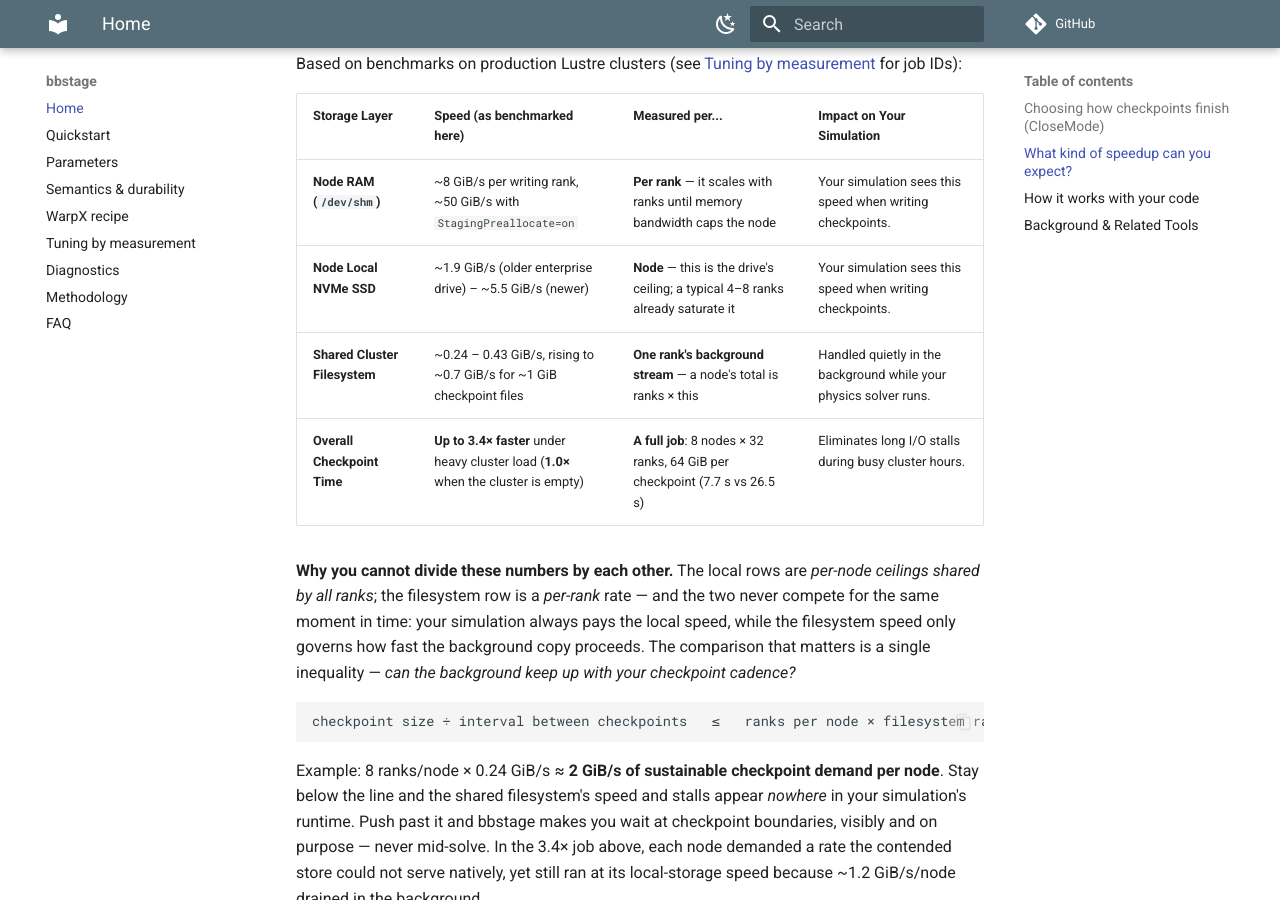
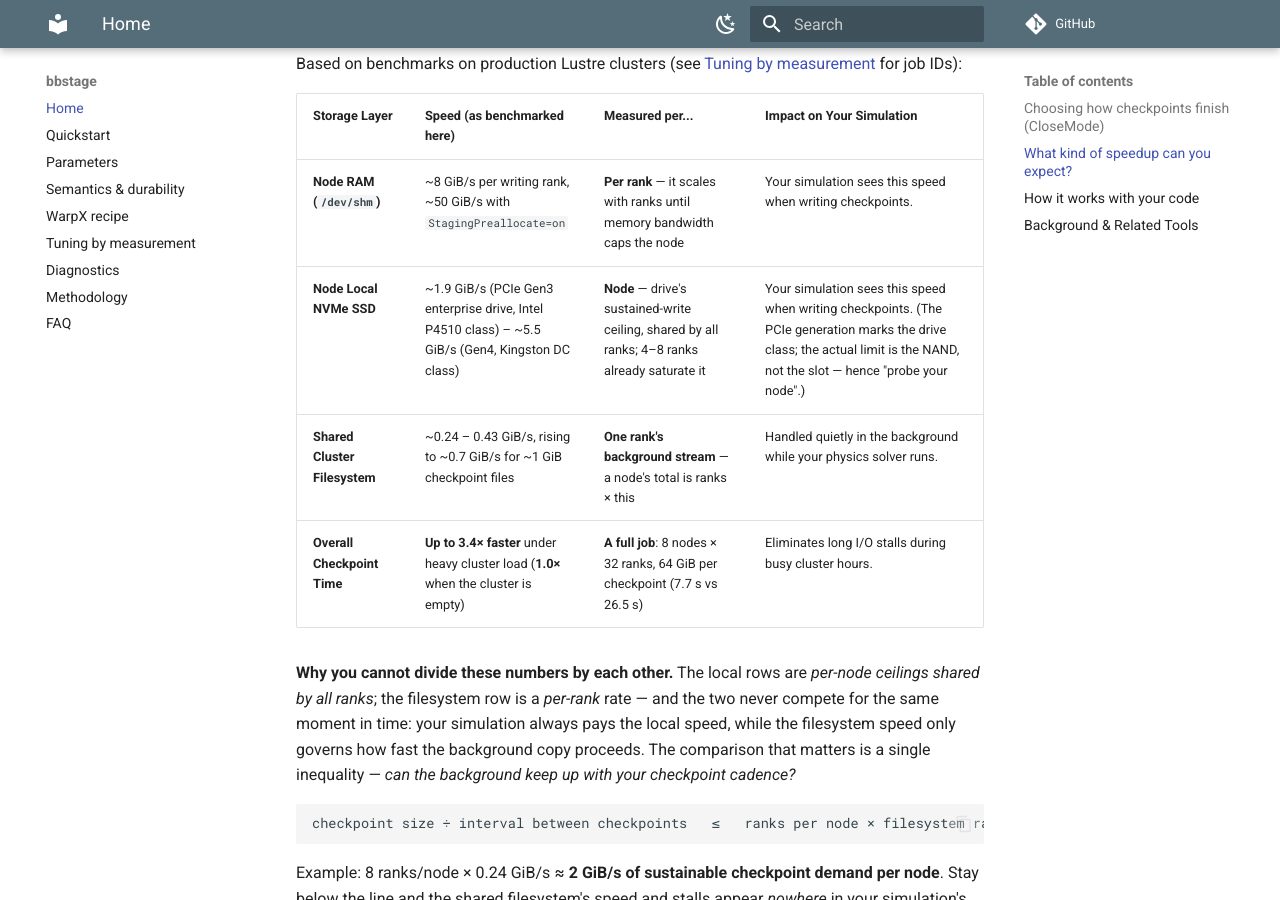
Before and after one commit to denisbertini/bbstage-docs, an MkDocs documentation site: the page built from docs/index.md, in a window 1280 px wide and 900 px high, scrolled down 1836 px. Built offline with MkDocs 1.6.1 and Material for MkDocs 9.7.7, drawn with Linux system fonts in a browser that asks for light colours; comment, search, counter and statistics services are not loaded.

Commit message:
docs(home): NVMe row names the PCIe generations and drive classes
- 1.9 GiB/s = Gen3 (Intel P4510 class), 5.5 = Gen4 (Kingston DC class) -
  matches the tuning chapter's tier table
- kept the campaign nuance: generation marks the drive class, the actual
  ceiling is NAND-bound (Gen3 slot carries ~2x what the Gen3 drive
  delivered), so probe-per-node still required

```diff
--- a/docs/index.md
+++ b/docs/index.md
@@ -34,7 +34,7 @@ Based on benchmarks on production Lustre clusters (see [Tuning by measurement](t
 | Storage Layer | Speed (as benchmarked here) | Measured per... | Impact on Your Simulation |
 | :--- | :--- | :--- | :--- |
 | **Node RAM (`/dev/shm`)** | ~8 GiB/s per writing rank, ~50 GiB/s with `StagingPreallocate=on` | **Per rank** — it scales with ranks until memory bandwidth caps the node | Your simulation sees this speed when writing checkpoints. |
-| **Node Local NVMe SSD** | ~1.9 GiB/s (older enterprise drive) – ~5.5 GiB/s (newer) | **Node** — this is the drive's ceiling; a typical 4–8 ranks already saturate it | Your simulation sees this speed when writing checkpoints. |
+| **Node Local NVMe SSD** | ~1.9 GiB/s (PCIe Gen3 enterprise drive, Intel P4510 class) – ~5.5 GiB/s (Gen4, Kingston DC class) | **Node** — drive's sustained-write ceiling, shared by all ranks; 4–8 ranks already saturate it | Your simulation sees this speed when writing checkpoints. (The PCIe generation marks the drive class; the actual limit is the NAND, not the slot — hence "probe your node".) |
 | **Shared Cluster Filesystem** | ~0.24 – 0.43 GiB/s, rising to ~0.7 GiB/s for ~1 GiB checkpoint files | **One rank's background stream** — a node's total is ranks × this | Handled quietly in the background while your physics solver runs. |
 | **Overall Checkpoint Time** | **Up to 3.4× faster** under heavy cluster load (**1.0×** when the cluster is empty) | **A full job**: 8 nodes × 32 ranks, 64 GiB per checkpoint (7.7 s vs 26.5 s) | Eliminates long I/O stalls during busy cluster hours. |
 
```
